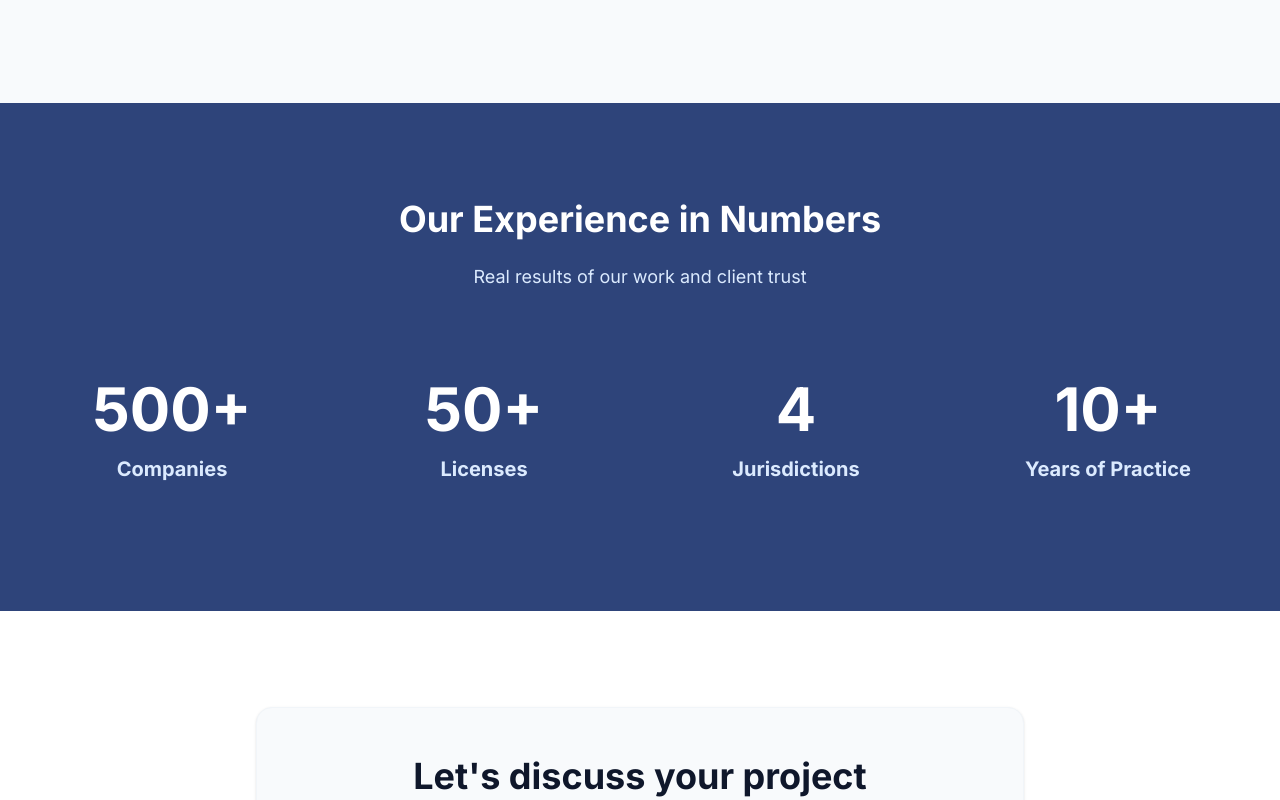
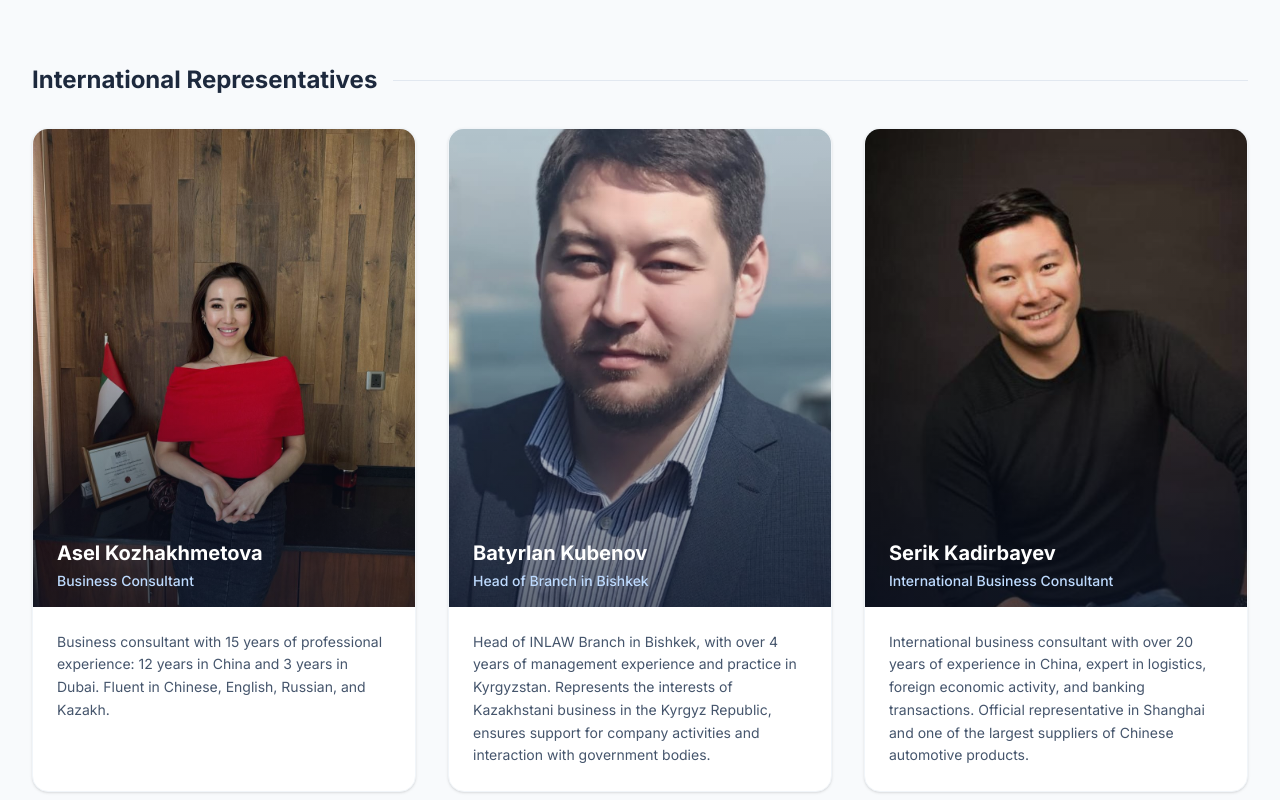
Before and after one commit to Alikhan-rgb1/inlaw.consalting.web, a Next.js app: page / in a window 1280 px wide. Shown: the part 8120-8920 px from the top of the page. Built offline with nearby package versions, Linux system fonts and the light colour scheme.

Commit message:
new_team

```diff
--- a/src/components/Team.tsx
+++ b/src/components/Team.tsx
@@ -8,7 +8,7 @@ const Team = () => {
   const { t } = useLanguage();
   const { members } = t.team;
 
-  const teamMembers = [
+  const kazakhstanTeam = [
     {
       name: members.berik.name,
       role: members.berik.role,
@@ -46,16 +46,31 @@ const Team = () => {
       image: "/Alikhan.jpeg"
     },
     {
+      name: members.azamat.name,
+      role: members.azamat.role,
+      description: members.azamat.description,
+      image: "/Azamat.jpeg"
+    }
+  ];
+
+  const internationalTeam = [
+    {
       name: members.asel.name,
       role: members.asel.role,
       description: members.asel.description,
       image: "/Asel.jpeg"
     },
     {
-      name: members.azamat.name,
-      role: members.azamat.role,
-      description: members.azamat.description,
-      image: "/Azamat.jpeg"
+      name: members.batyrlan.name,
+      role: members.batyrlan.role,
+      description: members.batyrlan.description,
+      image: "/Batyrlan.jpeg"
+    },
+    {
+      name: members.serik.name,
+      role: members.serik.role,
+      description: members.serik.description,
+      image: "/Serik.jpeg"
     }
   ];
 
@@ -87,16 +102,22 @@ const Team = () => {
           </p>
         </motion.div>
 
+        {/* Kazakhstan Team Section */}
+        <div className="mb-20">
+            <div className="flex items-center mb-8">
+                <h3 className="text-2xl font-bold text-slate-800 pr-4">{t.team.kazakhstan}</h3>
+                <div className="h-px bg-slate-200 flex-grow"></div>
+            </div>
             <motion.div
             variants={container}
             initial="hidden"
             whileInView="show"
             viewport={{ once: true }}
-          className="grid grid-cols-1 md:grid-cols-2 lg:grid-cols-3 gap-8 mb-16"
+            className="grid grid-cols-1 md:grid-cols-2 lg:grid-cols-3 gap-8"
             >
-          {teamMembers.map((member, index) => (
+            {kazakhstanTeam.map((member, index) => (
                 <motion.div key={index} variants={item} className="bg-white rounded-2xl border border-slate-100 shadow-sm hover:shadow-md transition-all duration-300 flex flex-col overflow-hidden group">
-              {/* Photo Area - Rectangular */}
+                {/* Photo Area */}
                 <div className="w-full aspect-[4/5] bg-slate-200 relative overflow-hidden">
                     {member.image ? (
                     <Image
@@ -134,6 +155,62 @@ const Team = () => {
                 </motion.div>
             ))}
             </motion.div>
+        </div>
+
+        {/* International Team Section */}
+        <div>
+            <div className="flex items-center mb-8">
+                <h3 className="text-2xl font-bold text-slate-800 pr-4">{t.team.international}</h3>
+                <div className="h-px bg-slate-200 flex-grow"></div>
+            </div>
+            <motion.div
+            variants={container}
+            initial="hidden"
+            whileInView="show"
+            viewport={{ once: true }}
+            className="grid grid-cols-1 md:grid-cols-2 lg:grid-cols-3 gap-8"
+            >
+            {internationalTeam.map((member, index) => (
+                <motion.div key={index} variants={item} className="bg-white rounded-2xl border border-slate-100 shadow-sm hover:shadow-md transition-all duration-300 flex flex-col overflow-hidden group">
+                {/* Photo Area */}
+                <div className="w-full aspect-[4/5] bg-slate-200 relative overflow-hidden">
+                    {member.image ? (
+                    <Image
+                        src={member.image}
+                        alt={member.name}
+                        fill
+                        className="object-cover"
+                        sizes="(max-width: 768px) 100vw, (max-width: 1200px) 50vw, 33vw"
+                    />
+                    ) : (
+                    <div className="absolute inset-0 flex items-center justify-center text-slate-400 bg-slate-100">
+                        <span className="text-lg font-medium">Photo</span>
+                    </div>
+                    )}
+
+                    {/* Gradient Overlay */}
+                    <div className="absolute inset-0 bg-gradient-to-t from-slate-900/80 via-slate-900/20 to-transparent opacity-80"></div>
+
+                    {/* Name and Role overlay on image for modern look */}
+                    <div className="absolute bottom-0 left-0 w-full p-6 text-white translate-y-2 group-hover:translate-y-0 transition-transform duration-300">
+                        <h3 className="text-xl font-bold mb-1">
+                        {member.name}
+                        </h3>
+                        <p className="text-blue-200 font-medium text-sm">
+                        {member.role}
+                        </p>
+                    </div>
+                </div>
+
+                <div className="p-6">
+                    <p className="text-slate-600 leading-relaxed text-sm">
+                    {member.description}
+                    </p>
+                </div>
+                </motion.div>
+            ))}
+            </motion.div>
+        </div>
 
 
       </div>
--- a/src/translations/index.ts
+++ b/src/translations/index.ts
@@ -161,6 +161,8 @@ export const translations = {
       team: {
         title: 'Team and Expertise',
         subtitle: 'INLAW is a team of legal and business consultants specializing in international structures, AIFC, and UAE.',
+        kazakhstan: 'Kazakhstan Headquarters',
+        international: 'International Representatives',
         members: {
           berik: {
             name: 'Berik Rakhymzhanov',
@@ -201,6 +203,16 @@ export const translations = {
             name: 'Azamat Duisenbai',
             role: 'Official Representative in Almaty',
             description: 'Official Representative of INLAW in Almaty. Expert in obtaining permits and authorizations, as well as in the registration of intellectual property objects.'
+          },
+          batyrlan: {
+            name: 'Batyrlan Kubenov',
+            role: 'Head of Branch in Bishkek',
+            description: 'Head of INLAW Branch in Bishkek, with over 4 years of management experience and practice in Kyrgyzstan. Represents the interests of Kazakhstani business in the Kyrgyz Republic, ensures support for company activities and interaction with government bodies.'
+          },
+          serik: {
+            name: 'Serik Kadirbayev',
+            role: 'International Business Consultant',
+            description: 'International business consultant with over 20 years of experience in China, expert in logistics, foreign economic activity, and banking transactions. Official representative in Shanghai and one of the largest suppliers of Chinese automotive products.'
           }
         }
       },
@@ -799,6 +811,8 @@ export const translations = {
     team: {
       title: 'Команда и Экспертиза',
       subtitle: 'INLAW — это команда юридических и бизнес-консультантов, специализирующихся на международных структурах, МФЦА и ОАЭ.',
+      kazakhstan: 'Офисы в Казахстане',
+      international: 'Международные представители',
       members: {
         berik: {
           name: 'Берик Рахимжанов',
@@ -839,6 +853,16 @@ export const translations = {
             name: 'Азамат Дуйсенбай',
             role: 'Официальный представитель в Алматы',
           description: 'Официальный представитель INLAW в Алматы. Эксперт по получению разрешительных документов, а также регистрации объектов интеллектуальной собственности.'
+        },
+        batyrlan: {
+          name: 'Батырлан Кубенов',
+          role: 'Руководитель филиала в Бишкеке',
+          description: 'Руководитель филиала INLAW в Бишкеке, с управленческим опытом и практикой работы в Кыргызстане более 4 лет. Представляет интересы казахстанского бизнеса в Кыргызской Республике, обеспечивает сопровождение деятельности компаний и взаимодействие с государственными органами.'
+        },
+        serik: {
+          name: 'Серик Кадирбаев',
+          role: 'Международный бизнес-консультант',
+          description: 'Международный бизнес-консультант с более чем 20-летним опытом работы в Китае, эксперт в области логистики, внешнеэкономической деятельности и банковских транзакций. Является официальным представителем в Шанхае и одним из крупнейших поставщиков продукции китайского автопрома.'
         }
       }
     },
@@ -1437,6 +1461,8 @@ export const translations = {
     team: {
       title: '团队与专业知识',
       subtitle: 'INLAW 是一支专注于国际结构、AIFC 和阿联酋的法律和商业顾问团队。',
+      kazakhstan: '哈萨克斯坦总部',
+      international: '国际代表',
       members: {
         berik: {
           name: 'Berik Rakhymzhanov',
@@ -1477,6 +1503,16 @@ export const translations = {
             name: 'Azamat Duisenbai',
             role: '阿拉木图官方代表',
           description: 'INLAW 阿拉木图官方代表。擅长获取许可和授权，以及知识产权对象的注册。'
+        },
+        batyrlan: {
+          name: 'Batyrlan Kubenov',
+          role: '比什凯克分公司负责人',
+          description: 'INLAW 比什凯克分公司负责人，在吉尔吉斯斯坦拥有超过4年的管理经验和实践。代表哈萨克斯坦企业在吉尔吉斯共和国的利益，确公司活动的伴随支持以及与政府机构的互动。'
+        },
+        serik: {
+          name: 'Serik Kadirbayev',
+          role: '国际商业顾问',
+          description: '拥有超过20年中国工作经验的国际商业顾问，物流、对外经济活动和银行交易领域的专家。上海官方代表，也是中国汽车产品最大的供应商之一。'
         }
       }
     },
```
Also changed, not shown: public/Batyrlan.jpeg (added), public/Serik.jpeg (added). Lines whose indentation alone changed are shown as unchanged.
